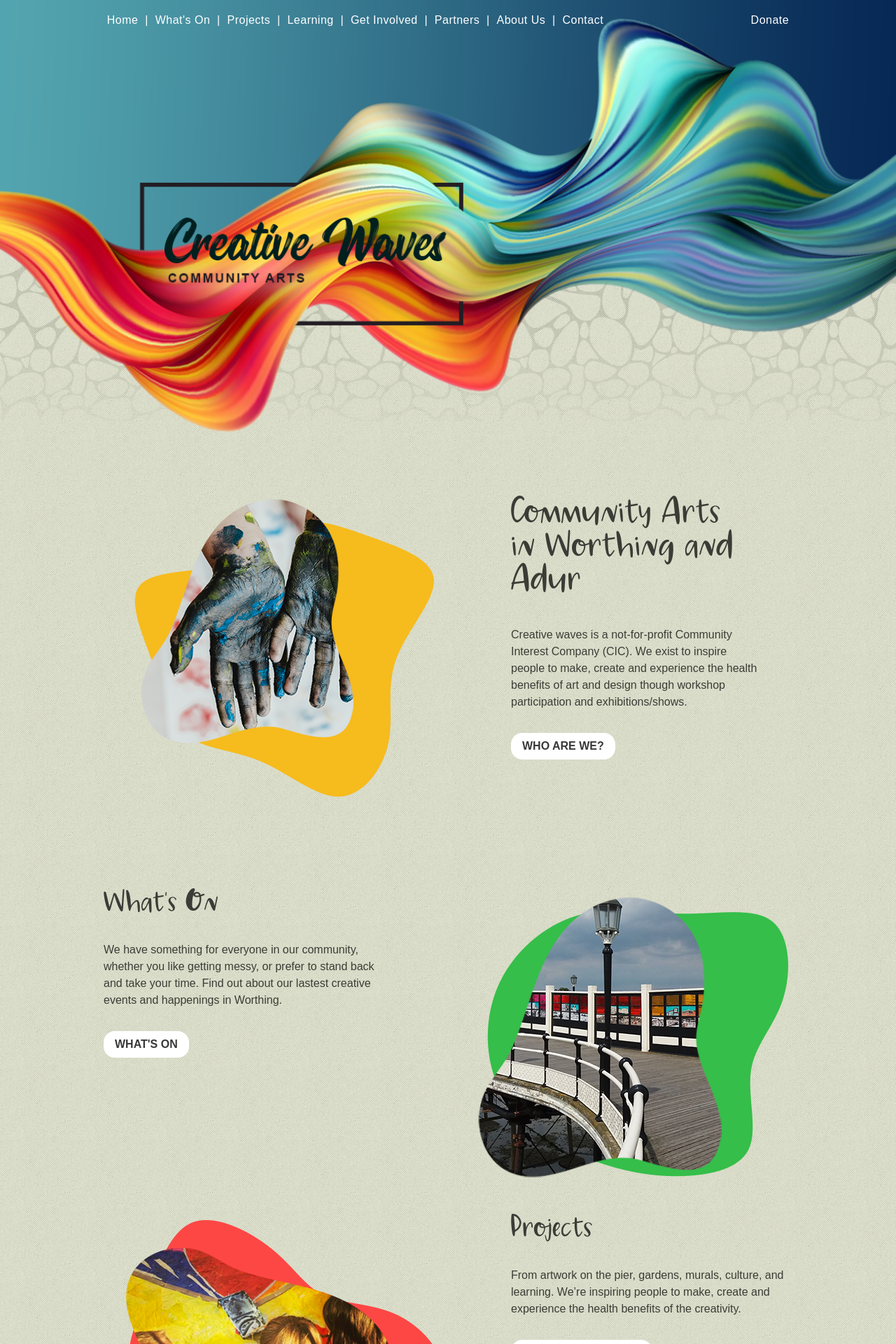
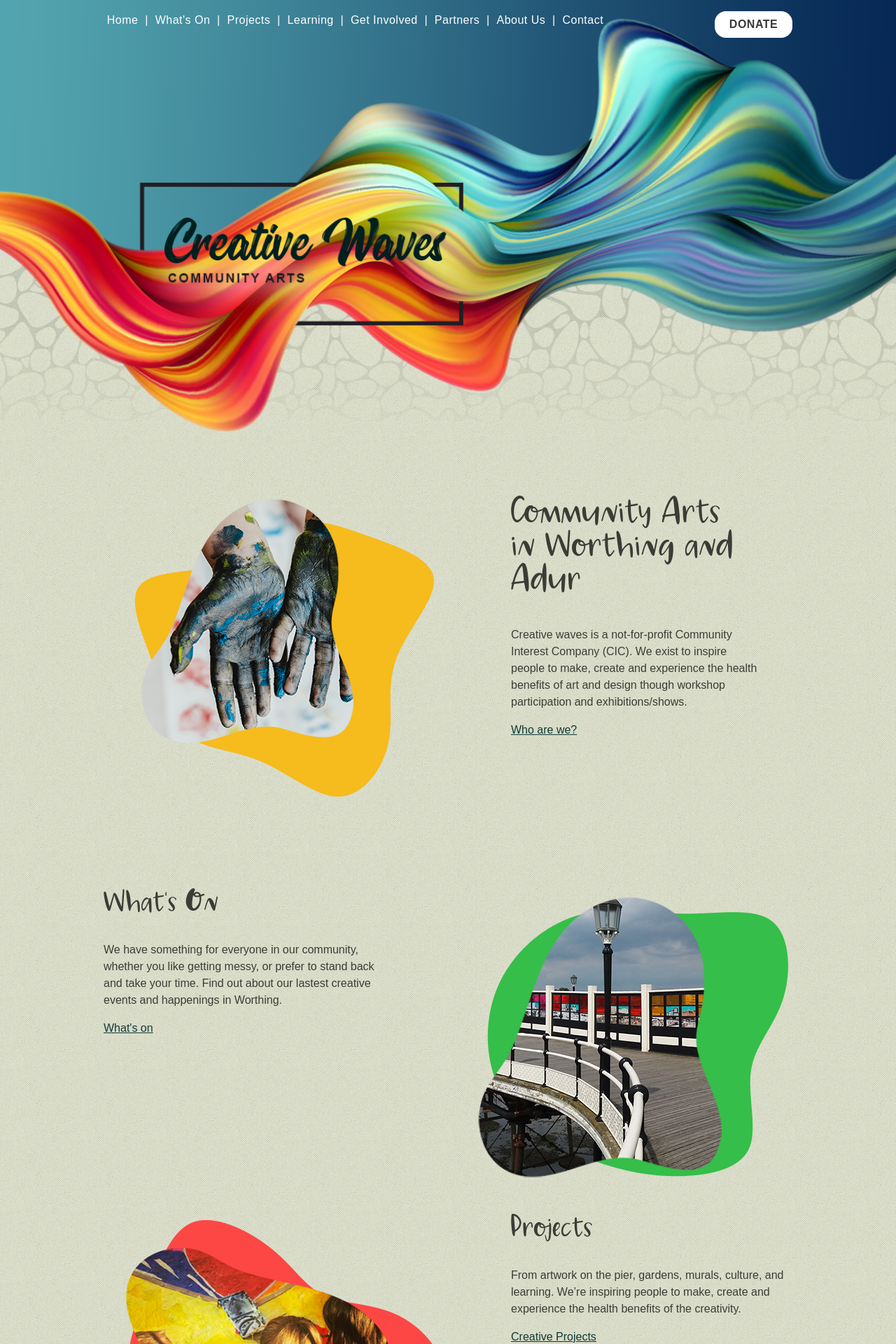
Before and after one commit to BrightdayStudio/webdev-lessons, a PHP site: page / in a window 1280 px wide. Shown: the top 1920 px of the page at 70% size. Run offline with PHP 8.4, Linux system fonts and the light colour scheme.

Commit message:
style bug

```diff
--- a/css/style.css
+++ b/css/style.css
@@ -102,8 +102,23 @@ nav a:hover {
 
 nav ul li:last-child{
     float: right;
-    display: inline;
+    display: inline-block;
     margin: 0;
+    padding: 0em 1em;
+    color: #383838;
+    text-align: center;
+    font-size: 1em;
+    line-height: 38px;
+    text-transform: uppercase;
+    text-decoration: none;
+    white-space: nowrap;
+    border-radius: 1em;
+    cursor: pointer;
+    box-sizing: border-box;
+    background: #fff;
+    outline: 0;
+    border: 0;
+    font-weight: bold;
 }
 
 nav ul li:not(:last-child):not(:nth-last-child(2)):after {
@@ -254,7 +269,7 @@ main dl dd {
 button,
 input[type="submit"],
 input[type="reset"],
-input[type="button"] {
+input[type="button"], {
     display: inline-block;
     /*height: 38px;*/
     padding: 0em 1em;
```
